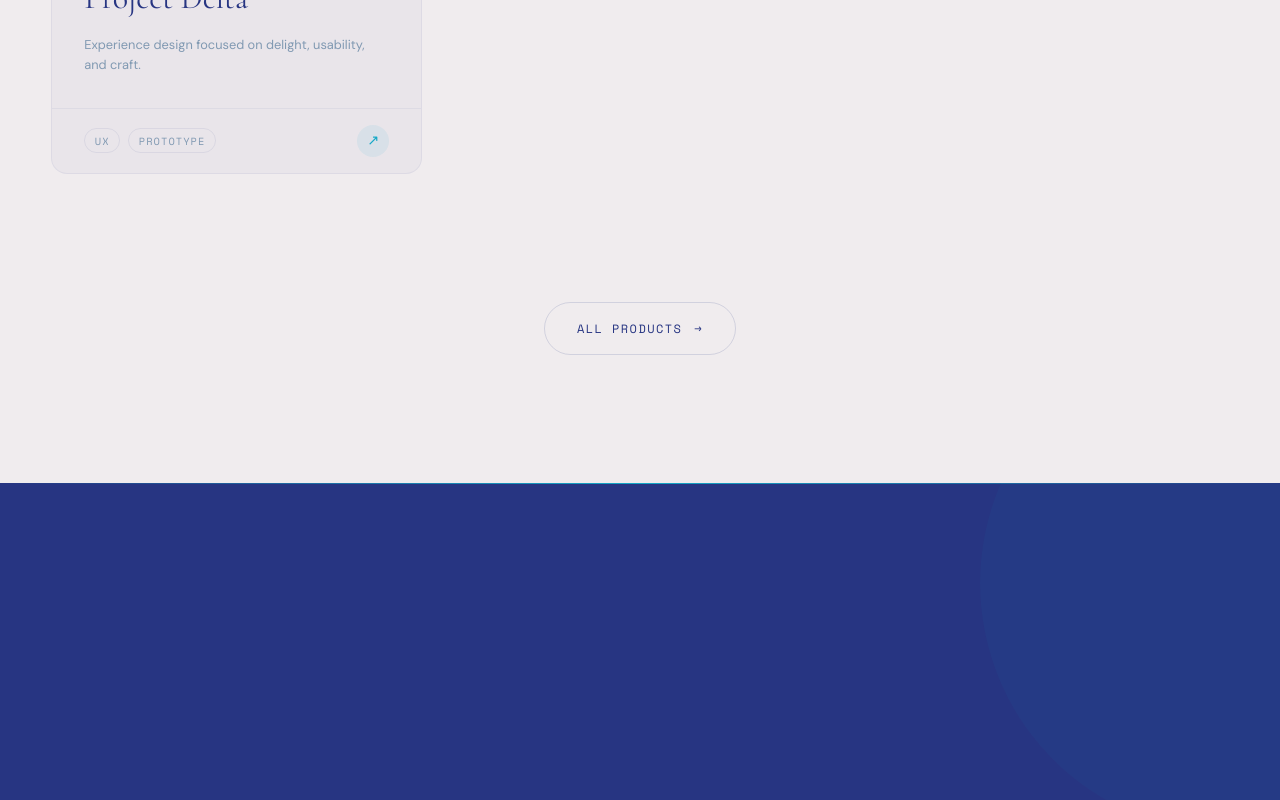
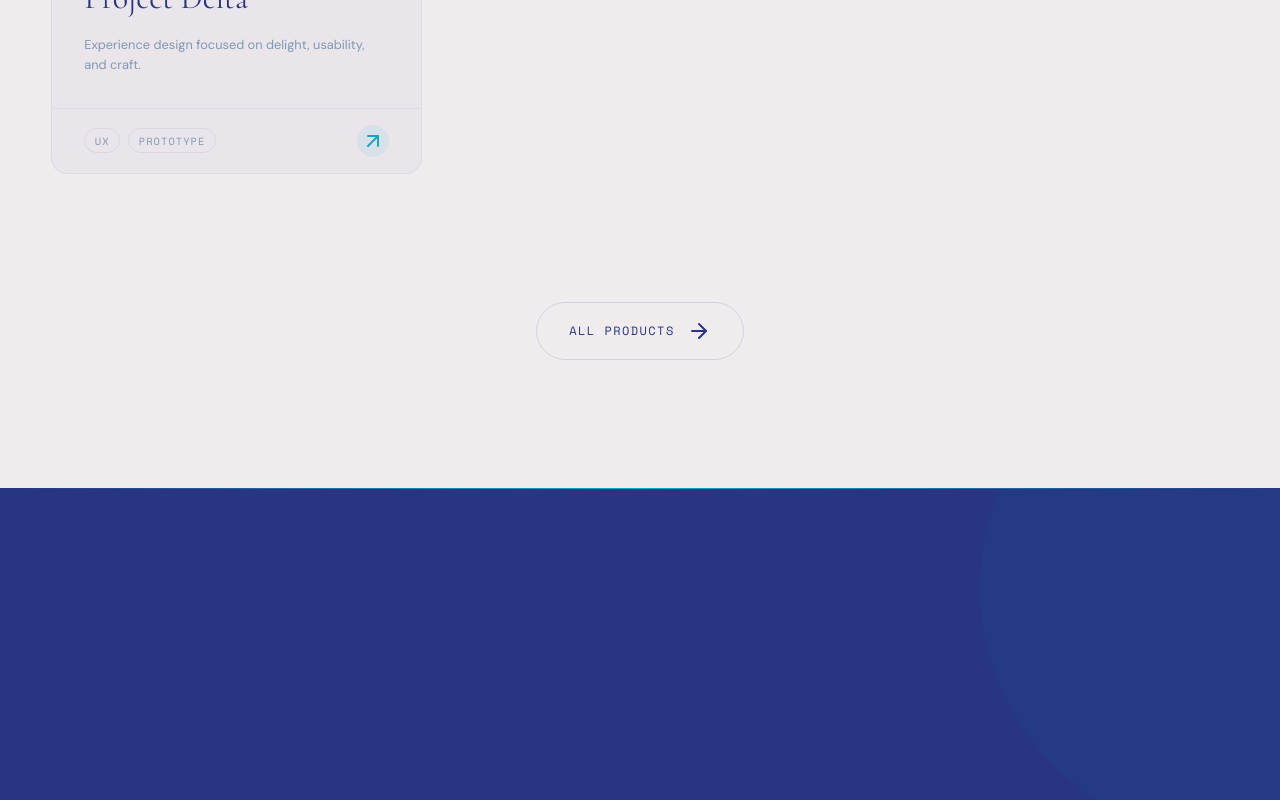
Before and after one commit to Stasshe/my-portfolio, a Next.js app: page / in a window 1280 px wide. Shown: the part 6380-7180 px from the top of the page. Built offline with nearby package versions, Linux system fonts and the light colour scheme.

Commit message:
Add lucide-react dependency for improved icon support

```diff
--- a/package.json
+++ b/package.json
@@ -12,6 +12,7 @@
   },
   "dependencies": {
     "gsap": "^3.14.2",
+    "lucide-react": "^1.7.0",
     "next": "^16.2.1",
     "react": "19.1.1",
     "react-dom": "19.1.1"
--- a/src/app/globals.css
+++ b/src/app/globals.css
@@ -270,19 +270,18 @@ ul, ol {
 /* Mobile menu button */
 .nav-menu-btn {
   display: none;
-  flex-direction: column;
-  gap: 5px;
+  align-items: center;
+  justify-content: center;
   padding: 4px;
   cursor: pointer;
   z-index: 1001;
 }
 
-.nav-menu-btn span {
-  display: block;
+.nav-menu-btn .menu-icon {
   width: 24px;
-  height: 1.5px;
-  background-color: var(--color-dark);
-  transition: all 0.3s ease;
+  height: 24px;
+  color: var(--color-dark);
+  transition: transform 0.3s ease;
 }
 
 /* Mobile overlay */
--- a/src/components/home/HomeFooter.tsx
+++ b/src/components/home/HomeFooter.tsx
@@ -1,5 +1,6 @@
 import Link from "next/link";
 import { type RefObject } from "react";
+import { ArrowRight } from "lucide-react";
 
 type HomeFooterProps = {
   footerRef: RefObject<HTMLElement | null>;
@@ -28,7 +29,7 @@ export function HomeFooter({ footerRef, scrollToSection }: HomeFooterProps) {
             <div style={{ marginTop: "var(--space-md)" }}>
               <a href="mailto:hello@stasshe.com" className="cta-button cta-button--light">
                 <span>Get in touch</span>
-                <span className="arrow">&rarr;</span>
+                <ArrowRight className="arrow" />
               </a>
             </div>
           </div>
--- a/src/components/home/HomeNavigation.tsx
+++ b/src/components/home/HomeNavigation.tsx
@@ -1,5 +1,6 @@
 import Link from "next/link";
 import { type RefObject } from "react";
+import { Menu, X } from "lucide-react";
 
 type HomeNavigationProps = {
   navRef: RefObject<HTMLElement | null>;
@@ -55,20 +56,10 @@ export function HomeNavigation({
           <button
             className="nav-menu-btn"
             onClick={() => setMenuOpen(!menuOpen)}
-            aria-label="Toggle menu"
+            aria-label={menuOpen ? "Close menu" : "Open menu"}
             type="button"
           >
-            <span
-              style={{
-                transform: menuOpen ? "rotate(45deg) translate(4px, 4px)" : "none",
-              }}
-            />
-            <span style={{ opacity: menuOpen ? 0 : 1 }} />
-            <span
-              style={{
-                transform: menuOpen ? "rotate(-45deg) translate(4px, -4px)" : "none",
-              }}
-            />
+            {menuOpen ? <X className="menu-icon" /> : <Menu className="menu-icon" />}
           </button>
         </div>
       </nav>
--- a/src/components/home/HorizontalSection.tsx
+++ b/src/components/home/HorizontalSection.tsx
@@ -1,4 +1,5 @@
 import { type RefObject } from "react";
+import { ArrowRight } from "lucide-react";
 
 type HorizontalSectionProps = {
   horizontalRef: RefObject<HTMLElement | null>;
@@ -93,7 +94,7 @@ export function HorizontalSection({
                 type="button"
               >
                 <span>View my work</span>
-                <span className="arrow">&rarr;</span>
+                <ArrowRight className="arrow" />
               </button>
             </div>
           </div>
--- a/src/components/home/WorksSection.tsx
+++ b/src/components/home/WorksSection.tsx
@@ -1,5 +1,6 @@
 import Link from "next/link";
 import { type RefObject } from "react";
+import { ArrowRight, ArrowUpRight } from "lucide-react";
 import { type Product } from "./data";
 
 type WorksSectionProps = {
@@ -42,7 +43,7 @@ export function WorksSection({ worksRef, products }: WorksSectionProps) {
                 <h3 className="heading-sm work-card-title">{product.title}</h3>
                 <p className="body-text-sm work-card-description">{product.description}</p>
               </div>
-              <div className="work-card-footer">
+                <div className="work-card-footer">
                 <div className="work-card-tags">
                   {product.tags.map((tag) => (
                     <span key={tag} className="work-card-tag">
@@ -50,7 +51,7 @@ export function WorksSection({ worksRef, products }: WorksSectionProps) {
                     </span>
                   ))}
                 </div>
-                <div className="work-card-arrow">&#8599;</div>
+                <div className="work-card-arrow"><ArrowUpRight /></div>
               </div>
             </Link>
           ))}
@@ -59,7 +60,7 @@ export function WorksSection({ worksRef, products }: WorksSectionProps) {
         <div style={{ textAlign: "center", marginTop: "var(--space-xl)" }}>
           <Link href="/products" className="cta-button">
             <span>All products</span>
-            <span className="arrow">&rarr;</span>
+            <ArrowRight className="arrow" />
           </Link>
         </div>
       </div>
```
Also changed, not shown: 1 other file (tests, documents, lock files or other folders).
